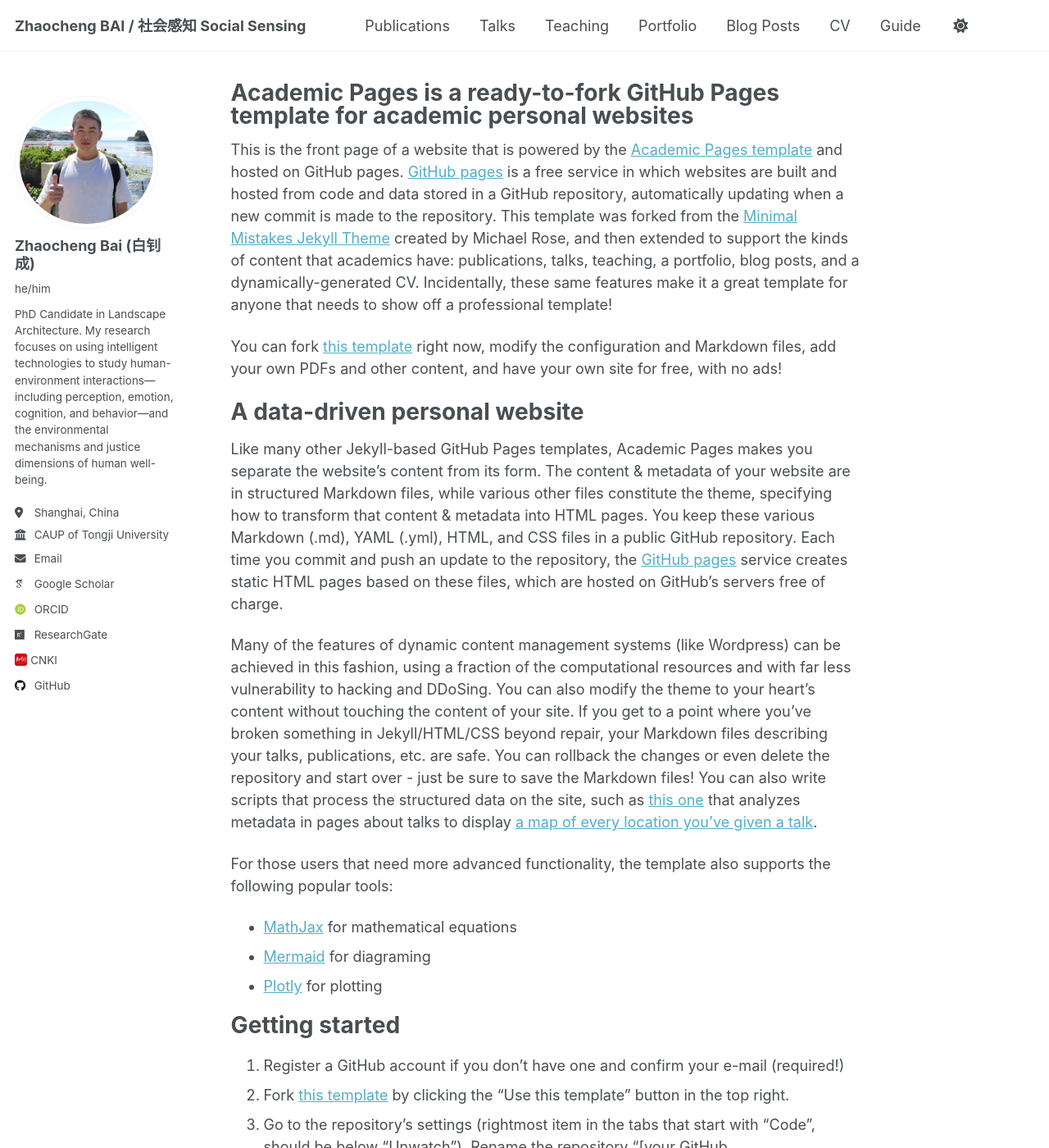
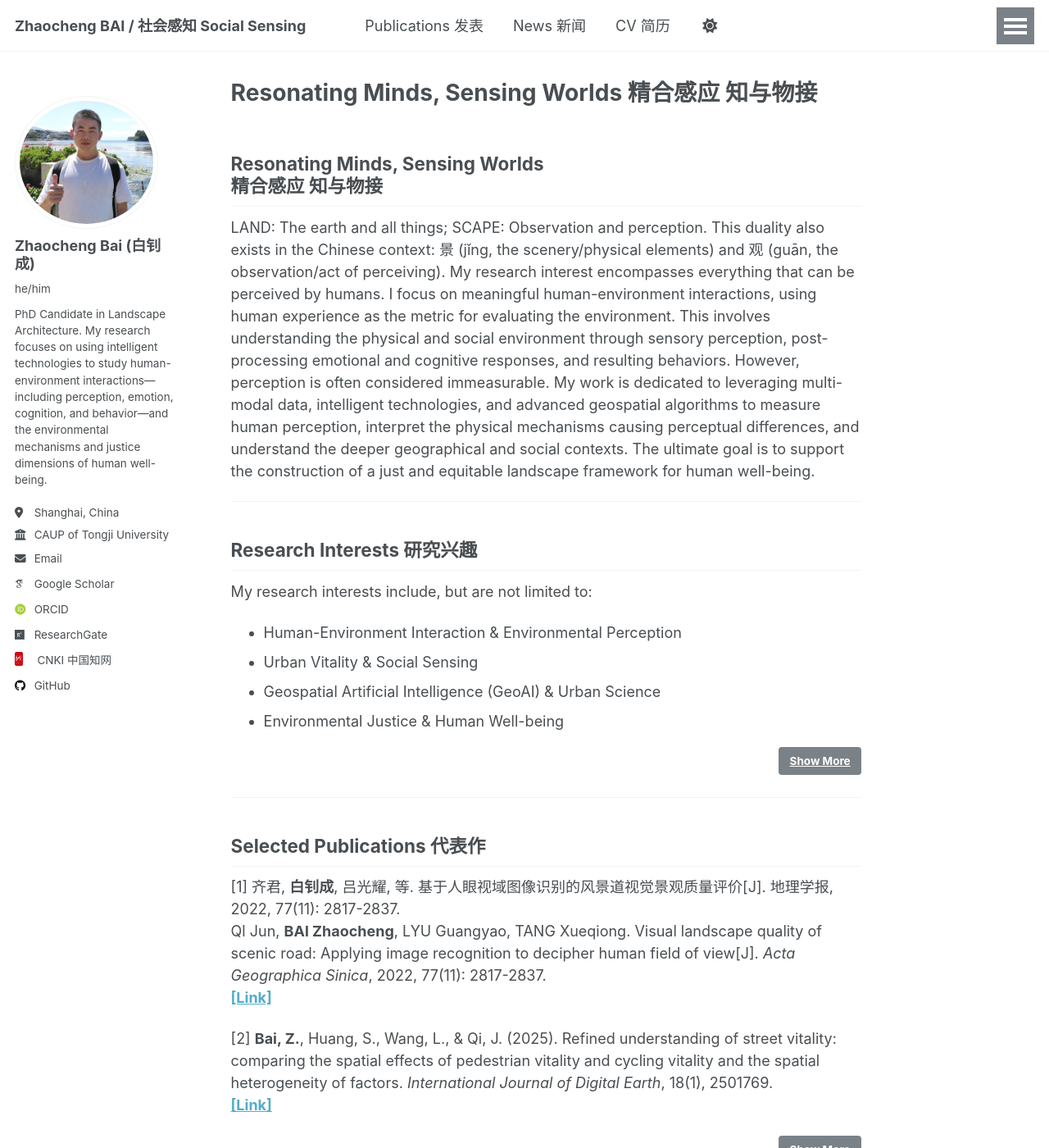
Before and after one commit to arsbai/arsbai.github.io, a Jekyll site: the page built from _pages/about.md, in a window 1280 px wide and 1400 px high. Shown: the whole window at 82% size. Built offline with Jekyll 4.4.1, drawn with Linux system fonts in a browser that asks for light colours; some web fonts are replaced; a script that is not in the unit is left out; our own code applies the rules of GitHub Pages for plain Markdown files; some of the changed text lies outside the part shown.

Commit message:
Complete homepage redesign and add new pages

```diff
--- a/_includes/author-profile.html
+++ b/_includes/author-profile.html
@@ -64,7 +64,7 @@
       {% endif %}
       {% if author.cnki_link %}
         <li><a href="{{ author.cnki_link }}" itemprop="sameAs" rel="nofollow noopener noreferrer me">
-      <img src="/images/CNKI.png" alt="CNKI" style="width: 1.14em; height: 1.14em; vertical-align: -0.125em;"> CNKI</a></li>
+      <img src="/images/CNKI.png" alt="CNKI" class="icon-pad-right" style="width: 1.25em; height: 1.25em; vertical-align: -0.125em;"> CNKI 中国知网</a></li>
       {% endif %}
       {% if author.scopus %}
         <li><a href="{{ author.scopus }}"><i class="ai ai-scopus ai-fw icon-pad-right"></i>Scopus</a></li>
--- a/_pages/about.md
+++ b/_pages/about.md
@@ -1,56 +1,70 @@
 ---
 permalink: /
-title: "Academic Pages is a ready-to-fork GitHub Pages template for academic personal websites"
+layout: single
 author_profile: true
-redirect_from:
-  - /about/
-  - /about.html
 ---
 
-This is the front page of a website that is powered by the [Academic Pages template](https://github.com/academicpages/academicpages.github.io) and hosted on GitHub pages. [GitHub pages](https://pages.github.com) is a free service in which websites are built and hosted from code and data stored in a GitHub repository, automatically updating when a new commit is made to the repository. This template was forked from the [Minimal Mistakes Jekyll Theme](https://mmistakes.github.io/minimal-mistakes/) created by Michael Rose, and then extended to support the kinds of content that academics have: publications, talks, teaching, a portfolio, blog posts, and a dynamically-generated CV. Incidentally, these same features make it a great template for anyone that needs to show off a professional template!
+## Resonating Minds, Sensing Worlds <br> 精合感应 知与物接
 
- You can fork [this template](https://github.com/academicpages/academicpages.github.io) right now, modify the configuration and Markdown files, add your own PDFs and other content, and have your own site for free, with no ads!
+LAND: The earth and all things; SCAPE: Observation and perception. This duality also exists in the Chinese context: 景 (jǐng, the scenery/physical elements) and 观 (guān, the observation/act of perceiving). My research interest encompasses everything that can be perceived by humans. I focus on meaningful human-environment interactions, using human experience as the metric for evaluating the environment. This involves understanding the physical and social environment through sensory perception, post-processing emotional and cognitive responses, and resulting behaviors. However, perception is often considered immeasurable. My work is dedicated to leveraging multi-modal data, intelligent technologies, and advanced geospatial algorithms to measure human perception, interpret the physical mechanisms causing perceptual differences, and understand the deeper geographical and social contexts. The ultimate goal is to support the construction of a just and equitable landscape framework for human well-being.
 
-A data-driven personal website
-======
-Like many other Jekyll-based GitHub Pages templates, Academic Pages makes you separate the website's content from its form. The content & metadata of your website are in structured Markdown files, while various other files constitute the theme, specifying how to transform that content & metadata into HTML pages. You keep these various Markdown (.md), YAML (.yml), HTML, and CSS files in a public GitHub repository. Each time you commit and push an update to the repository, the [GitHub pages](https://pages.github.com/) service creates static HTML pages based on these files, which are hosted on GitHub's servers free of charge.
+---
 
-Many of the features of dynamic content management systems (like Wordpress) can be achieved in this fashion, using a fraction of the computational resources and with far less vulnerability to hacking and DDoSing. You can also modify the theme to your heart's content without touching the content of your site. If you get to a point where you've broken something in Jekyll/HTML/CSS beyond repair, your Markdown files describing your talks, publications, etc. are safe. You can rollback the changes or even delete the repository and start over - just be sure to save the Markdown files! You can also write scripts that process the structured data on the site, such as [this one](https://github.com/academicpages/academicpages.github.io/blob/master/talkmap.ipynb) that analyzes metadata in pages about talks to display [a map of every location you've given a talk](https://academicpages.github.io/talkmap.html).
+## Research Interests 研究兴趣
 
-For those users that need more advanced functionality, the template also supports the following popular tools:
-- [MathJax](https://www.mathjax.org/) for mathematical equations
-- [Mermaid](https://mermaid.js.org/) for diagraming
-- [Plotly](https://plotly.com/javascript/) for plotting
+My research interests include, but are not limited to:
+* Human-Environment Interaction & Environmental Perception
+* Urban Vitality & Social Sensing
+* Geospatial Artificial Intelligence (GeoAI) & Urban Science
+* Environmental Justice & Human Well-being
 
-Getting started
-======
-1. Register a GitHub account if you don't have one and confirm your e-mail (required!)
-1. Fork [this template](https://github.com/academicpages/academicpages.github.io) by clicking the "Use this template" button in the top right.
-1. Go to the repository's settings (rightmost item in the tabs that start with "Code", should be below "Unwatch"). Rename the repository "[your GitHub username].github.io", which will also be your website's URL.
-1. Set site-wide configuration and create content & metadata (see below -- also see [this set of diffs](http://archive.is/3TPas) showing what files were changed to set up [an example site](https://getorg-testacct.github.io) for a user with the username "getorg-testacct")
-1. Upload any files (like PDFs, .zip files, etc.) to the files/ directory. They will appear at https://[your GitHub username].github.io/files/example.pdf.
-1. Check status by going to the repository settings, in the "GitHub pages" section
+<p style="text-align: right;"><a href="/cv/" class="btn btn--primary">Show More</a></p>
 
-Site-wide configuration
-------
-The main configuration file for the site is in the base directory in [_config.yml](https://github.com/academicpages/academicpages.github.io/blob/master/_config.yml), which defines the content in the sidebars and other site-wide features. You will need to replace the default variables with ones about yourself and your site's github repository. The configuration file for the top menu is in [_data/navigation.yml](https://github.com/academicpages/academicpages.github.io/blob/master/_data/navigation.yml). For example, if you don't have a portfolio or blog posts, you can remove those items from that navigation.yml file to remove them from the header.
+---
 
-Create content & metadata
-------
-For site content, there is one Markdown file for each type of content, which are stored in directories like _publications, _talks, _posts, _teaching, or _pages. For example, each talk is a Markdown file in the [_talks directory](https://github.com/academicpages/academicpages.github.io/tree/master/_talks). At the top of each Markdown file is structured data in YAML about the talk, which the theme will parse to do lots of cool stuff. The same structured data about a talk is used to generate the list of talks on the [Talks page](https://academicpages.github.io/talks), each [individual page](https://academicpages.github.io/talks/2012-03-01-talk-1) for specific talks, the talks section for the [CV page](https://academicpages.github.io/cv), and the [map of places you've given a talk](https://academicpages.github.io/talkmap.html) (if you run this [python file](https://github.com/academicpages/academicpages.github.io/blob/master/talkmap.py) or [Jupyter notebook](https://github.com/academicpages/academicpages.github.io/blob/master/talkmap.ipynb), which creates the HTML for the map based on the contents of the _talks directory).
+## Selected Publications 代表作
 
-**Markdown generator**
+[1] 齐君, **白钊成**, 吕光耀, 等. 基于人眼视域图像识别的风景道视觉景观质量评价[J]. 地理学报, 2022, 77(11): 2817-2837.
+<br> Ql Jun, **BAl Zhaocheng**, LYU Guangyao, TANG Xueqiong. Visual landscape quality of scenic road: Applying image recognition to decipher human field of view[J]. *Acta Geographica Sinica*, 2022, 77(11): 2817-2837.
+<br> [**[Link]**](https://kns.cnki.net/kcms2/article/abstract?v=sUPs6kfIqsZwLci6Zts9nuqQ0kpvUWGSZtEOjp54krAbGpzVu-FhZs_BLpN2tsQ_ykHfdZVYOxPk3Kl0xdV6OSaD03k2NSpKJ38pg7pc_MGPKyWVaA4oADUxjuLFqzpgbKYZxl59XXoBvVXfRABq4wDLMbaljeIovYqwX8pcayE=&uniplatform=NZKPT)
 
-The repository includes [a set of Jupyter notebooks](https://github.com/academicpages/academicpages.github.io/tree/master/markdown_generator
-) that converts a CSV containing structured data about talks or presentations into individual Markdown files that will be properly formatted for the Academic Pages template. The sample CSVs in that directory are the ones I used to create my own personal website at stuartgeiger.com. My usual workflow is that I keep a spreadsheet of my publications and talks, then run the code in these notebooks to generate the Markdown files, then commit and push them to the GitHub repository.
+[2] **Bai, Z.**, Huang, S., Wang, L., & Qi, J. (2025). Refined understanding of street vitality: comparing the spatial effects of pedestrian vitality and cycling vitality and the spatial heterogeneity of factors. *International Journal of Digital Earth*, 18(1), 2501769.
+<br> [**[Link]**](https://doi.org/10.1080/17538947.2025.2501769)
 
-How to edit your site's GitHub repository
-------
-Many people use a git client to create files on their local computer and then push them to GitHub's servers. If you are not familiar with git, you can directly edit these configuration and Markdown files directly in the github.com interface. Navigate to a file (like [this one](https://github.com/academicpages/academicpages.github.io/blob/master/_talks/2012-03-01-talk-1.md) and click the pencil icon in the top right of the content preview (to the right of the "Raw | Blame | History" buttons). You can delete a file by clicking the trashcan icon to the right of the pencil icon. You can also create new files or upload files by navigating to a directory and clicking the "Create new file" or "Upload files" buttons.
+<p style="text-align: right;"><a href="/publications/" class="btn btn--primary">Show More</a></p>
 
-Example: editing a Markdown file for a talk
-![Editing a Markdown file for a talk](/images/editing-talk.png)
+---
 
-For more info
-------
-More info about configuring Academic Pages can be found in [the guide](https://academicpages.github.io/markdown/), the [growing wiki](https://github.com/academicpages/academicpages.github.io/wiki), and you can always [ask a question on GitHub](https://github.com/academicpages/academicpages.github.io/discussions). The [guides for the Minimal Mistakes theme](https://mmistakes.github.io/minimal-mistakes/docs/configuration/) (which this theme was forked from) might also be helpful.
+## News 新闻
+
+* **2025.10** Shaoxing University, Shaoxing Zhejiang.
+    <br> Presentation of 1st Prize Paper at: The 12th Zhejiang Provincial Leisure Association Annual Conference Interdisciplinary Symposium on "Human Leisure Civilization in the Digital Intelligence Era" (第十二届浙江省休闲学会年会“数智时代的人类休闲文明”跨学科主题研讨会).
+
+* **2025.9** Southwest University, Chongqing.
+    <br> Presentation at: The 14th Chinese Landscape Architecture Education Conference and the National Annual Meeting for the Professional Master's Degree in Landscape Architecture (第十四届中国风景园林教育大会 全国风景园林专业学位研究生教育年会).
+
+* **2025.7** Tongji University, Shanghai.
+    <br> Presentation at: The 3rd Scientific Conference on Healthy Cities and the 9th Symposium on the Application of GIS and Spatial Analysis in Public Health (第三届健康城市科学年会 暨第九届地理信息和空间分析技术在公共卫生健康领域的应用研讨会).
+
+* **2025.5** Online.
+    <br> Presentation at: *Chinese Landscape Architecture* Themed Forum: Social Networks and Community in Landscape Architecture (《中国园林》主题论坛：风景园林社会网络与共同体).
+
+<p style="text-align: right;"><a href="/news/" class="btn btn--primary">Show More</a></p>
+
+---
+
+## Awards and Honors 奖励荣誉
+
+* 2025 同济大学 博士生国家奖学金
+* 2022 云南省优秀硕士毕业生
+* 2022 云南省优秀硕士学位论文
+* 2021 西南林业大学 硕士生国家奖学金
+* 2020 中国（小谷围）“互联网+交通运输”创新创业大赛 总决赛 三等奖
+
+<p style="text-align: right;"><a href="/cv/" class="btn btn--primary">Show More</a></p>
+
+---
+
+## Get in Touch 与我联系
+
+You can reach me via the email listed in the sidebar. I look forward to connecting with you.
```
Also changed, not shown: _data/navigation.yml (+7 -30 lines).
